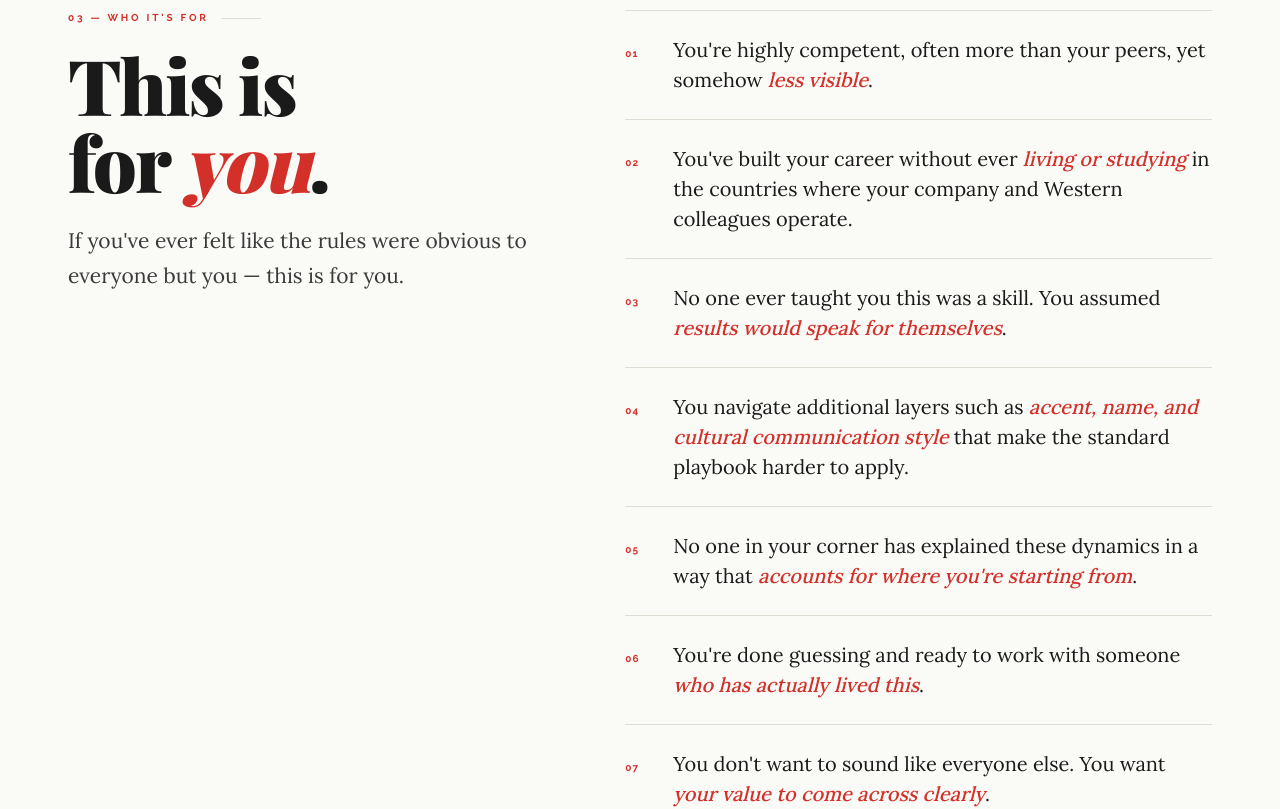
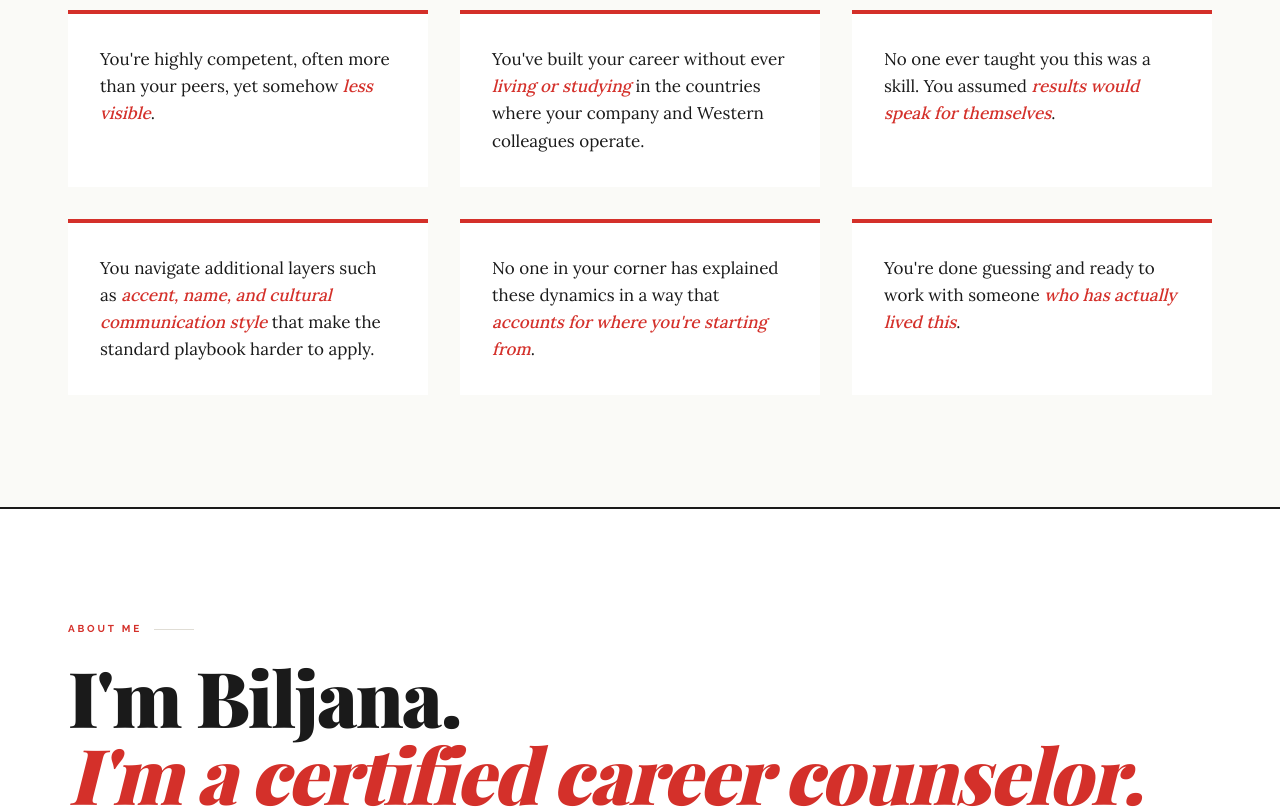
Before and after one commit to biljanatasetovikj-boop/InvisibleRules, a Next.js app: page / in a window 1280 px wide. Shown: the part 2840-3649 px from the top of the page. Built offline with nearby package versions, Linux system fonts and the light colour scheme; a web font is replaced by a local one.

Commit message:
restructure Who Is This For as 6-card grid only, no heading or lede

```diff
--- a/components/WhoIHelp.tsx
+++ b/components/WhoIHelp.tsx
@@ -7,117 +7,81 @@ export default function WhoIHelp() {
       className="py-28 bg-[#fafaf7] border-t-2 border-[#1a1a1a]"
     >
       <div className="max-w-[1240px] mx-auto px-6 lg:px-12">
-        <div className="grid grid-cols-1 lg:grid-cols-[1fr_1.25fr] gap-12 lg:gap-22 items-start">
-          <FadeIn>
-            <div>
-              <div className="flex items-center gap-3 mb-5">
-                <span className="font-sans text-[10px] font-bold uppercase tracking-[0.28em] text-[#d4302a]">
-                  03 — Who it&apos;s for
-                </span>
-                <span className="w-10 h-px bg-[#e0ddd5]" />
-              </div>
-              <h2 className="font-serif font-black text-[#1a1a1a] text-[clamp(42px,6vw,82px)] tracking-[-0.025em] leading-none mb-6">
-                This is
-                <br />
-                for <span className="text-[#d4302a] italic">you</span>.
-              </h2>
-              <p className="font-body text-[21px] leading-[1.65] text-[#3a3a3a] max-w-[740px] mb-16">
-                If you&apos;ve ever felt like the rules were obvious to everyone but you — this is
-                for you.
-              </p>
-            </div>
-          </FadeIn>
-
-          <FadeIn delay={0.1}>
-            <ul className="list-none">
-              <li className="py-6 flex gap-5 items-baseline border-t border-b border-[#e0ddd5]">
-                <span className="flex-none w-7 pt-1 font-sans text-[10px] font-bold tracking-[0.1em] text-[#d4302a]">
-                  01
-                </span>
-                <span className="font-body text-xl leading-[1.5] text-[#1a1a1a]">
+        <h2 className="sr-only">Who this is for</h2>
+        <div className="grid grid-cols-1 md:grid-cols-2 lg:grid-cols-3 gap-6 lg:gap-8">
+          <FadeIn delay={0} className="h-full">
+            <div className="bg-white border-t-4 border-[#d4302a] p-8 h-full">
+              <p className="font-body text-[17px] leading-[1.6] text-[#1a1a1a]">
                 You&apos;re highly competent, often more than your peers, yet
                 somehow{" "}
                 <em className="italic text-[#d4302a] font-medium">
                   less visible
                 </em>
                 .
-                </span>
-              </li>
-              <li className="py-6 flex gap-5 items-baseline border-b border-[#e0ddd5]">
-                <span className="flex-none w-7 pt-1 font-sans text-[10px] font-bold tracking-[0.1em] text-[#d4302a]">
-                  02
-                </span>
-                <span className="font-body text-xl leading-[1.5] text-[#1a1a1a]">
+              </p>
+            </div>
+          </FadeIn>
+
+          <FadeIn delay={0.07} className="h-full">
+            <div className="bg-white border-t-4 border-[#d4302a] p-8 h-full">
+              <p className="font-body text-[17px] leading-[1.6] text-[#1a1a1a]">
                 You&apos;ve built your career without ever{" "}
                 <em className="italic text-[#d4302a] font-medium">
                   living or studying
                 </em>{" "}
                 in the countries where your company and Western colleagues
                 operate.
-                </span>
-              </li>
-              <li className="py-6 flex gap-5 items-baseline border-b border-[#e0ddd5]">
-                <span className="flex-none w-7 pt-1 font-sans text-[10px] font-bold tracking-[0.1em] text-[#d4302a]">
-                  03
-                </span>
-                <span className="font-body text-xl leading-[1.5] text-[#1a1a1a]">
+              </p>
+            </div>
+          </FadeIn>
+
+          <FadeIn delay={0.14} className="h-full">
+            <div className="bg-white border-t-4 border-[#d4302a] p-8 h-full">
+              <p className="font-body text-[17px] leading-[1.6] text-[#1a1a1a]">
                 No one ever taught you this was a skill. You assumed{" "}
                 <em className="italic text-[#d4302a] font-medium">
                   results would speak for themselves
                 </em>
                 .
-                </span>
-              </li>
-              <li className="py-6 flex gap-5 items-baseline border-b border-[#e0ddd5]">
-                <span className="flex-none w-7 pt-1 font-sans text-[10px] font-bold tracking-[0.1em] text-[#d4302a]">
-                  04
-                </span>
-                <span className="font-body text-xl leading-[1.5] text-[#1a1a1a]">
+              </p>
+            </div>
+          </FadeIn>
+
+          <FadeIn delay={0.21} className="h-full">
+            <div className="bg-white border-t-4 border-[#d4302a] p-8 h-full">
+              <p className="font-body text-[17px] leading-[1.6] text-[#1a1a1a]">
                 You navigate additional layers such as{" "}
                 <em className="italic text-[#d4302a] font-medium">
                   accent, name, and cultural communication style
                 </em>{" "}
                 that make the standard playbook harder to apply.
-                </span>
-              </li>
-              <li className="py-6 flex gap-5 items-baseline border-b border-[#e0ddd5]">
-                <span className="flex-none w-7 pt-1 font-sans text-[10px] font-bold tracking-[0.1em] text-[#d4302a]">
-                  05
-                </span>
-                <span className="font-body text-xl leading-[1.5] text-[#1a1a1a]">
+              </p>
+            </div>
+          </FadeIn>
+
+          <FadeIn delay={0.28} className="h-full">
+            <div className="bg-white border-t-4 border-[#d4302a] p-8 h-full">
+              <p className="font-body text-[17px] leading-[1.6] text-[#1a1a1a]">
                 No one in your corner has explained these dynamics in a way
                 that{" "}
                 <em className="italic text-[#d4302a] font-medium">
                   accounts for where you&apos;re starting from
                 </em>
                 .
-                </span>
-              </li>
-              <li className="py-6 flex gap-5 items-baseline border-b border-[#e0ddd5]">
-                <span className="flex-none w-7 pt-1 font-sans text-[10px] font-bold tracking-[0.1em] text-[#d4302a]">
-                  06
-                </span>
-                <span className="font-body text-xl leading-[1.5] text-[#1a1a1a]">
+              </p>
+            </div>
+          </FadeIn>
+
+          <FadeIn delay={0.35} className="h-full">
+            <div className="bg-white border-t-4 border-[#d4302a] p-8 h-full">
+              <p className="font-body text-[17px] leading-[1.6] text-[#1a1a1a]">
                 You&apos;re done guessing and ready to work with someone{" "}
                 <em className="italic text-[#d4302a] font-medium">
                   who has actually lived this
                 </em>
                 .
-                </span>
-              </li>
-              <li className="py-6 flex gap-5 items-baseline border-b border-[#e0ddd5]">
-                <span className="flex-none w-7 pt-1 font-sans text-[10px] font-bold tracking-[0.1em] text-[#d4302a]">
-                  07
-                </span>
-                <span className="font-body text-xl leading-[1.5] text-[#1a1a1a]">
-                  You don&apos;t want to sound like everyone else. You want{" "}
-                  <em className="italic text-[#d4302a] font-medium">
-                    your value to come across clearly
-                  </em>
-                  .
-                </span>
-              </li>
-            </ul>
+              </p>
+            </div>
           </FadeIn>
         </div>
       </div>
```
Lines whose indentation alone changed are shown as unchanged.
